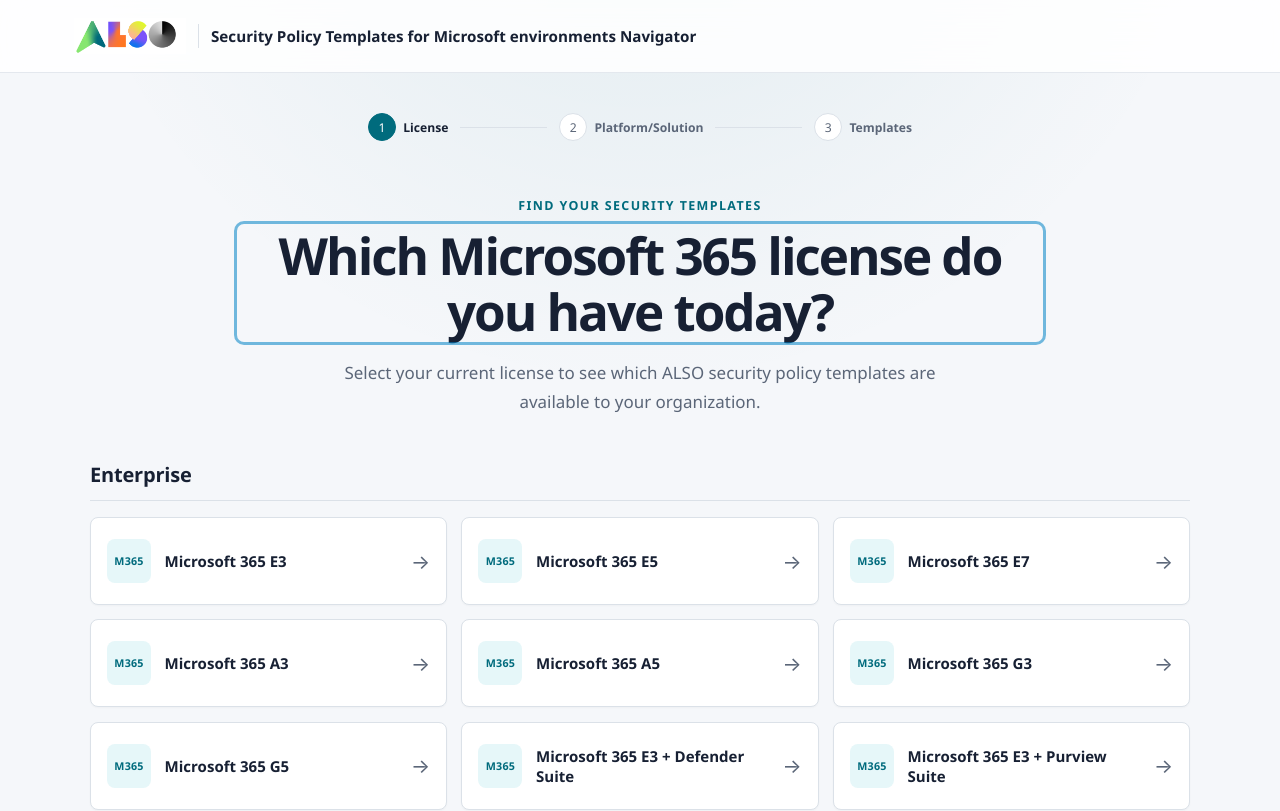
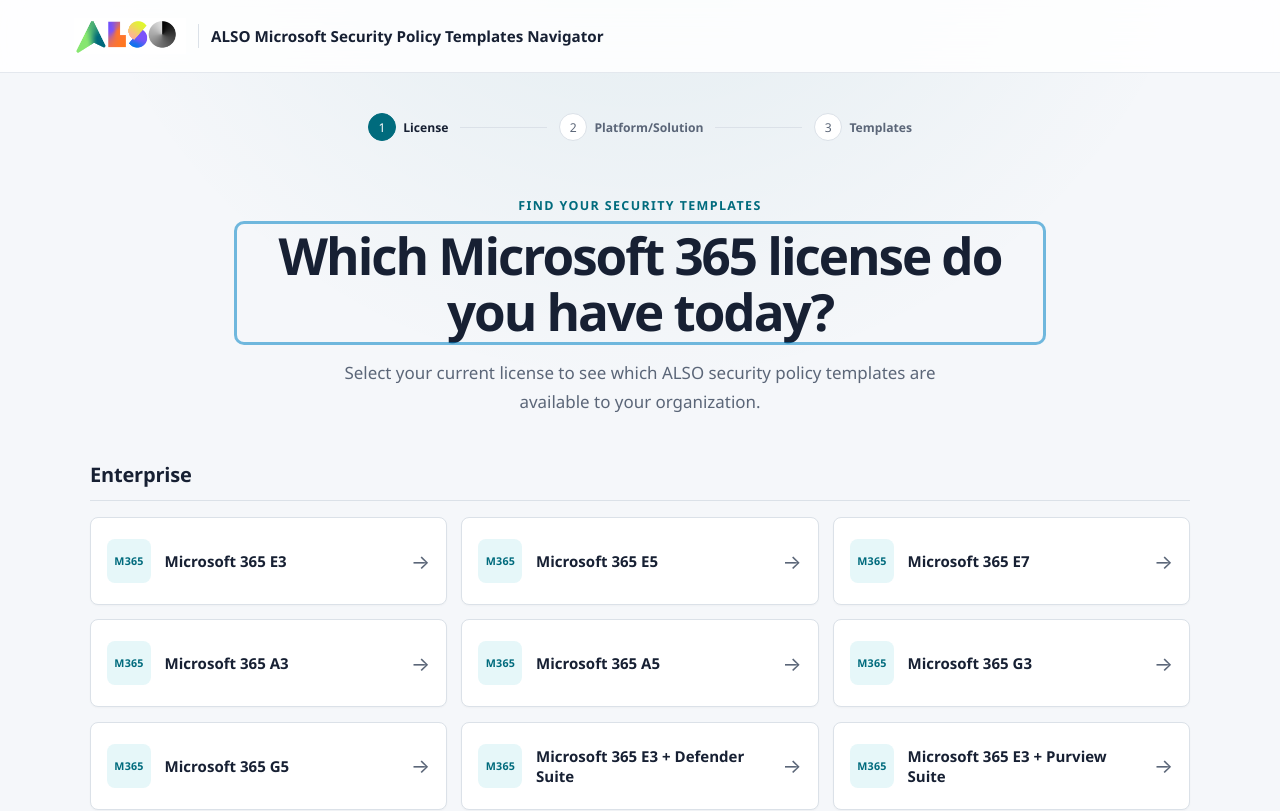
Before and after one commit to CoC-MS/ALSO-policy-templates-QA, a React (Vite) app: page / in a window 1280 px wide. Shown: the top 811 px of the page. Built offline with nearby package versions, Linux system fonts and the light colour scheme.

Commit message:
Update navigator product title
Co-authored-by: Copilot App <223556219+Copilot@users.noreply.github.com>

```diff
--- a/index.html
+++ b/index.html
@@ -5,7 +5,7 @@
     <meta name="viewport" content="width=device-width, initial-scale=1.0" />
     <meta name="description" content="Find the right ALSO security policy templates for your Microsoft 365 license and platform." />
     <meta name="theme-color" content="#006d78" />
-    <title>ALSO Policy Templates Guide</title>
+    <title>ALSO Microsoft Security Policy Templates Navigator</title>
   </head>
   <body>
     <div id="root"></div>
--- a/src/App.tsx
+++ b/src/App.tsx
@@ -93,10 +93,10 @@ function App() {
     <div className="app-shell">
       <header className="site-header">
         <div className="header-inner">
-          <a className="brand" href={import.meta.env.BASE_URL} aria-label="ALSO Policy Templates Guide home">
+          <a className="brand" href={import.meta.env.BASE_URL} aria-label="ALSO Microsoft Security Policy Templates Navigator home">
             <img className="brand-logo" src={`${import.meta.env.BASE_URL}also-logo.png`} alt="ALSO" />
             <span className="brand-divider" aria-hidden="true" />
-            <span className="brand-product">Security Policy Templates for Microsoft environments Navigator</span>
+            <span className="brand-product">ALSO Microsoft Security Policy Templates Navigator</span>
           </a>
         </div>
       </header>
```
Also changed, not shown: 1 other file (tests, documents, lock files or other folders).
